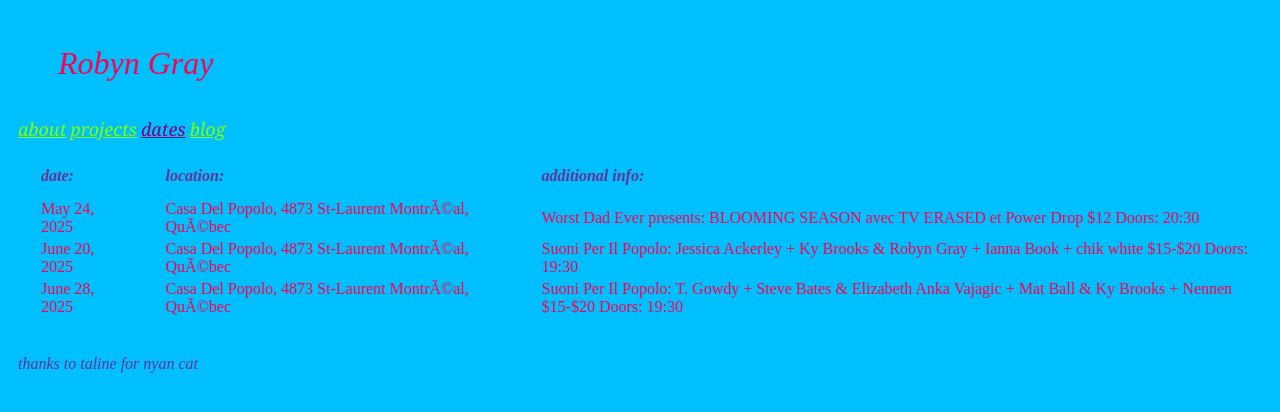
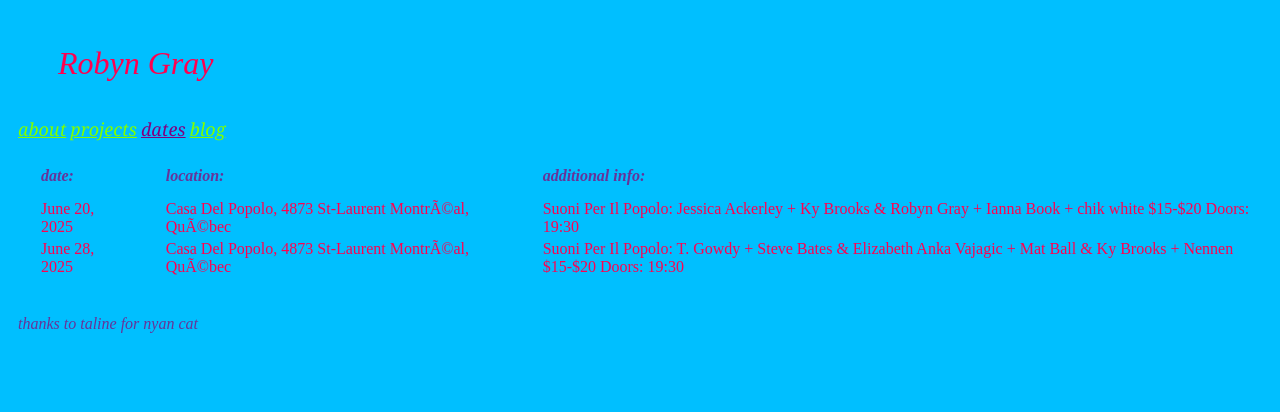
Before and after one commit to very-soft-particles/robyngrayquest, a plain HTML site: page dates.html in a window 1280 px wide. Shown: the top 412 px of the page. Drawn offline with Linux system fonts and the light colour scheme.

Commit message:
updated dates

```diff
--- a/dates.html
+++ b/dates.html
@@ -31,12 +31,6 @@
           </tr>
 
           <tr>
-            <td class="table_row_element">May 24, 2025</td>
-            <td class="table_row_element">Casa Del Popolo, 4873 St-Laurent Montréal, Québec</td>
-            <td class="table_row_element">Worst Dad Ever presents: BLOOMING SEASON avec TV ERASED et Power Drop $12 Doors: 20:30</td>
-          </tr>
-
-          <tr>
             <td class="table_row_element">June 20, 2025</td>
             <td class="table_row_element">Casa Del Popolo, 4873 St-Laurent Montréal, Québec</td>
             <td class="table_row_element">Suoni Per Il Popolo: Jessica Ackerley + Ky Brooks & Robyn Gray + Ianna Book + chik white $15-$20 Doors: 19:30</td>
```
